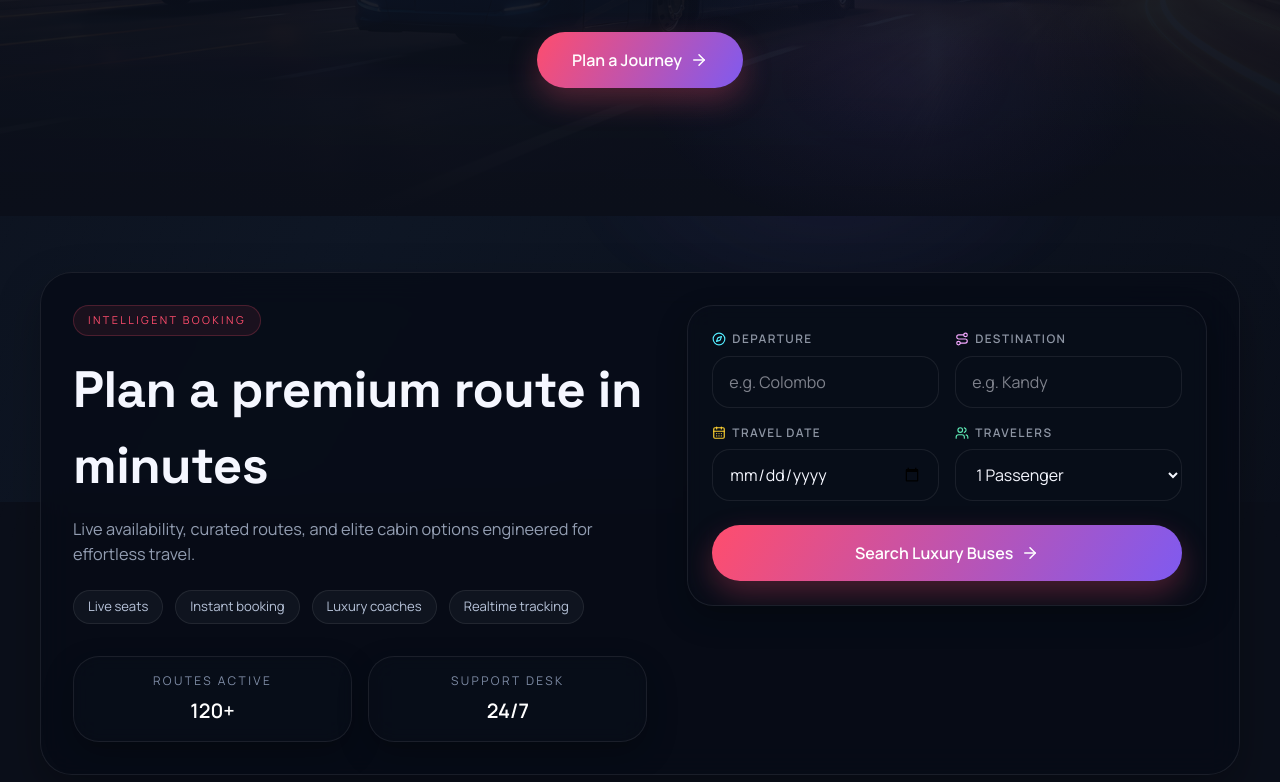
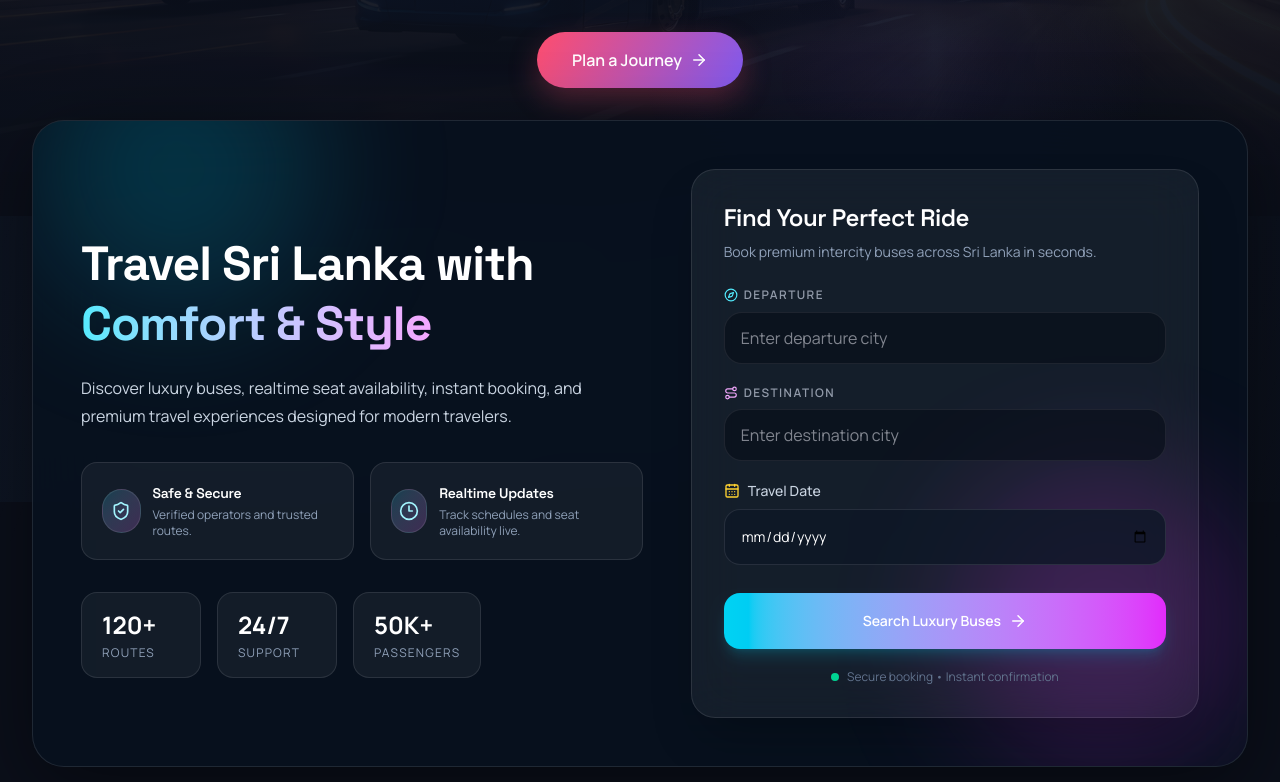
Before and after one commit to Dhivanujan/Bus-Booking, a React (Vite) app in the folder Frontend/: page / in a window 1280 px wide. Shown: the part 458-1240 px from the top of the page. Built offline with nearby package versions, Linux system fonts and the light colour scheme.

Commit message:
feat: redesign SearchWidget with enhanced layout, new features, and improved user experience

```diff
--- a/Frontend/src/components/SearchWidget.jsx
+++ b/Frontend/src/components/SearchWidget.jsx
@@ -1,113 +1,218 @@
 import { useState } from 'react';
 import { useNavigate } from 'react-router-dom';
-import { CalendarDays, Users, Compass, Route, ArrowRight } from 'lucide-react';
+import {
+  CalendarDays,
+  Compass,
+  Route,
+  ArrowRight,
+  Sparkles,
+  ShieldCheck,
+  Clock3,
+} from 'lucide-react';
 import CityAutocomplete from './CityAutocomplete';
 
 const SearchWidget = () => {
   const navigate = useNavigate();
+
   const [departure, setDeparture] = useState('');
   const [destination, setDestination] = useState('');
   const [date, setDate] = useState('');
-  const [passengers, setPassengers] = useState('1');
 
-  // Get today's date for min attribute
   const today = new Date().toISOString().split('T')[0];
 
   const handleSearch = (e) => {
     e.preventDefault();
+
     if (!departure || !destination) return;
+
     if (departure === destination) {
-      alert("Departure and destination cannot be the same city.");
+      alert('Departure and destination cannot be the same city.');
       return;
     }
+
     const params = new URLSearchParams({
       from: departure,
       to: destination,
       date: date || today,
-      passengers,
     });
+
     navigate(`/search?${params.toString()}`);
   };
 
   return (
-    <section id="search" className="relative z-20 mt-10 sm:mt-12 lg:mt-14 pb-20">
-      <div className="container">
-        <div className="glass-panel p-6 md:p-8">
-          <div className="grid lg:grid-cols-[1.05fr_0.95fr] gap-10 items-start">
+    <section
+      id="search"
+      className="relative z-20 px-4 sm:px-6 lg:px-8 -mt-24"
+    >
+      <div className="max-w-7xl mx-auto">
+        <div className="relative overflow-hidden rounded-[32px] border border-white/10 bg-[#07111f]/90 backdrop-blur-2xl shadow-[0_20px_80px_rgba(0,0,0,0.45)]">
+
+          {/* Background Glow */}
+          <div className="absolute inset-0 overflow-hidden">
+            <div className="absolute -top-24 left-0 h-72 w-72 rounded-full bg-cyan-500/20 blur-3xl" />
+            <div className="absolute bottom-0 right-0 h-72 w-72 rounded-full bg-fuchsia-500/20 blur-3xl" />
+          </div>
+
+          <div className="relative grid lg:grid-cols-[1.05fr_0.95fr] gap-12 p-6 sm:p-8 lg:p-12">
+
+            {/* LEFT CONTENT */}
+            <div className="flex flex-col justify-center">
+              <h2 className="mt-6 text-4xl sm:text-5xl leading-tight font-bold text-white">
+                Travel Sri Lanka with
+                <span className="bg-gradient-to-r from-cyan-300 to-fuchsia-300 bg-clip-text text-transparent">
+                  {' '}
+                  Comfort & Style
+                </span>
+              </h2>
+
+              <p className="mt-5 max-w-xl text-[15px] sm:text-base leading-7 text-slate-300">
+                Discover luxury buses, realtime seat availability, instant
+                booking, and premium travel experiences designed for modern
+                travelers.
+              </p>
+
+              {/* Features */}
+              <div className="mt-8 grid sm:grid-cols-2 gap-4">
+                {[
+                  {
+                    icon: ShieldCheck,
+                    title: 'Safe & Secure',
+                    desc: 'Verified operators and trusted routes.',
+                  },
+                  {
+                    icon: Clock3,
+                    title: 'Realtime Updates',
+                    desc: 'Track schedules and seat availability live.',
+                  },
+                ].map((item, index) => (
+                  <div
+                    key={index}
+                    className="group rounded-2xl border border-white/10 bg-white/5 p-5 transition-all duration-300 hover:bg-white/10"
+                  >
+                    <div className="flex items-center gap-3">
+                      <div className="flex h-11 w-11 items-center justify-center rounded-xl bg-gradient-to-br from-cyan-400/20 to-fuchsia-400/20 border border-white/10">
+                        <item.icon className="h-5 w-5 text-cyan-200" />
+                      </div>
+
                       <div>
-              <span className="section-kicker">Intelligent Booking</span>
-              <h2 className="section-title mt-4">Plan a premium route in minutes</h2>
-              <p className="section-subtitle mt-3">
-                Live availability, curated routes, and elite cabin options engineered for effortless travel.
+                        <h4 className="text-sm font-semibold text-white">
+                          {item.title}
+                        </h4>
+                        <p className="mt-1 text-xs text-slate-400">
+                          {item.desc}
                         </p>
-              <div className="mt-6 flex flex-wrap gap-3">
-                {['Live seats', 'Instant booking', 'Luxury coaches', 'Realtime tracking'].map((item) => (
-                  <span key={item} className="chip">{item}</span>
+                      </div>
+                    </div>
+                  </div>
                 ))}
               </div>
-              <div className="mt-8 grid grid-cols-2 gap-4">
-                {[['120+', 'Routes active'], ['24/7', 'Support desk']].map(([value, label]) => (
-                  <div key={label} className="glass-card px-4 py-4 text-center">
-                    <p className="text-xs uppercase tracking-[0.2em] text-[#7E8CA5]">{label}</p>
-                    <p className="mt-2 text-xl font-semibold text-white">{value}</p>
+
+              {/* Stats */}
+              <div className="mt-8 flex flex-wrap gap-4">
+                {[
+                  ['120+', 'Routes'],
+                  ['24/7', 'Support'],
+                  ['50K+', 'Passengers'],
+                ].map(([value, label]) => (
+                  <div
+                    key={label}
+                    className="rounded-2xl border border-white/10 bg-white/5 px-5 py-4 min-w-[120px]"
+                  >
+                    <p className="text-2xl font-bold text-white">{value}</p>
+                    <p className="mt-1 text-xs uppercase tracking-widest text-slate-400">
+                      {label}
+                    </p>
                   </div>
                 ))}
               </div>
             </div>
 
-            <form onSubmit={handleSearch} className="glass-card p-5 md:p-6">
-              <div className="grid grid-cols-1 sm:grid-cols-2 gap-4">
+            {/* RIGHT FORM */}
+            <div className="relative">
+              <form
+                onSubmit={handleSearch}
+                className="rounded-3xl border border-white/10 bg-white/[0.06] backdrop-blur-xl p-6 sm:p-8 shadow-2xl"
+              >
+                <div className="mb-6">
+                  <h3 className="text-2xl font-semibold text-white">
+                    Find Your Perfect Ride
+                  </h3>
+
+                  <p className="mt-2 text-sm text-slate-400">
+                    Book premium intercity buses across Sri Lanka in seconds.
+                  </p>
+                </div>
+
+                <div className="space-y-5">
                   <CityAutocomplete
                     value={departure}
                     onChange={setDeparture}
-                  placeholder="e.g. Colombo"
+                    placeholder="Enter departure city"
                     icon={Compass}
                     iconColor="text-cyan-300"
                     label="Departure"
                   />
+
                   <CityAutocomplete
                     value={destination}
                     onChange={setDestination}
-                  placeholder="e.g. Kandy"
+                    placeholder="Enter destination city"
                     icon={Route}
                     iconColor="text-fuchsia-300"
                     label="Destination"
                   />
+
                   <label className="flex flex-col gap-2">
-                  <span className="ui-label">
-                    <CalendarDays size={14} className="text-amber-300" />
-                    Travel date
+                    <span className="flex items-center gap-2 text-sm font-medium text-slate-300">
+                      <CalendarDays size={16} className="text-amber-300" />
+                      Travel Date
                     </span>
+
                     <input
                       type="date"
                       value={date}
                       onChange={(e) => setDate(e.target.value)}
                       min={today}
-                    className="ui-input"
+                      className="
+                        h-14 rounded-2xl border border-white/10
+                        bg-[#0d1726]/80 px-4 text-sm text-white
+                        outline-none transition-all duration-300
+                        focus:border-cyan-400/50
+                        focus:ring-4 focus:ring-cyan-400/10
+                      "
                     />
                   </label>
-                <label className="flex flex-col gap-2">
-                  <span className="ui-label">
-                    <Users size={14} className="text-emerald-300" />
-                    Travelers
-                  </span>
-                  <select
-                    value={passengers}
-                    onChange={(e) => setPassengers(e.target.value)}
-                    className="ui-input"
+                </div>
+
+                {/* Button */}
+                <button
+                  type="submit"
+                  className="
+                    group mt-7 flex h-14 w-full items-center justify-center gap-2
+                    rounded-2xl bg-gradient-to-r from-cyan-400 to-fuchsia-500
+                    text-sm font-semibold text-white
+                    shadow-lg shadow-cyan-500/20
+                    transition-all duration-300
+                    hover:scale-[1.02]
+                    hover:shadow-cyan-500/40
+                    active:scale-[0.99]
+                  "
                 >
-                    {[1,2,3,4,5,6].map(n => (
-                      <option key={n} value={n} className="text-black">
-                        {n} {n === 1 ? 'Passenger' : 'Passengers'}
-                      </option>
-                    ))}
-                  </select>
-                </label>
+                  Search Luxury Buses
+
+                  <ArrowRight
+                    size={18}
+                    className="transition-transform duration-300 group-hover:translate-x-1"
+                  />
+                </button>
+
+                {/* Footer */}
+                <div className="mt-5 flex items-center justify-center gap-2 text-xs text-slate-500">
+                  <span className="h-2 w-2 rounded-full bg-emerald-400" />
+                  Secure booking • Instant confirmation
                 </div>
-              <button type="submit" className="btn-primary btn-primary--lg w-full mt-6">
-                Search Luxury Buses <ArrowRight size={18} />
-              </button>
               </form>
+            </div>
           </div>
         </div>
       </div>
```
Lines whose indentation alone changed are shown as unchanged.
